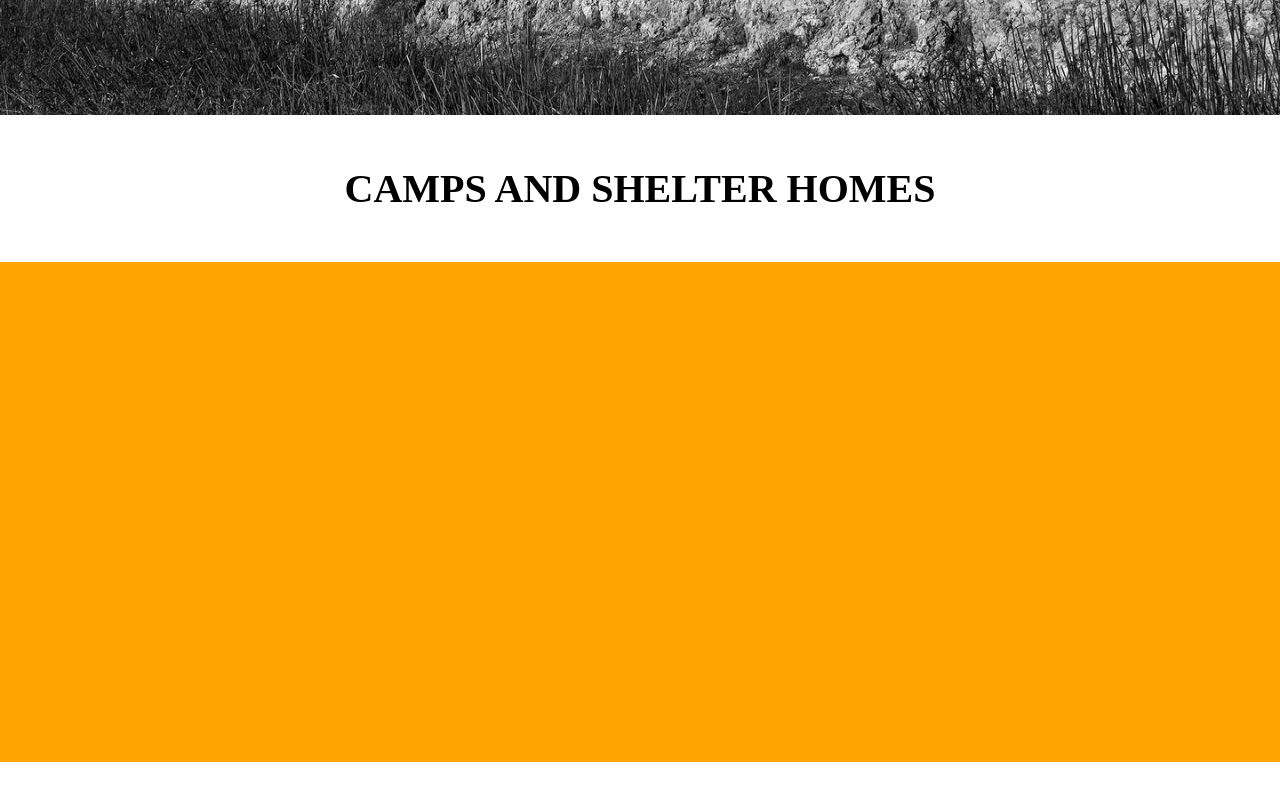
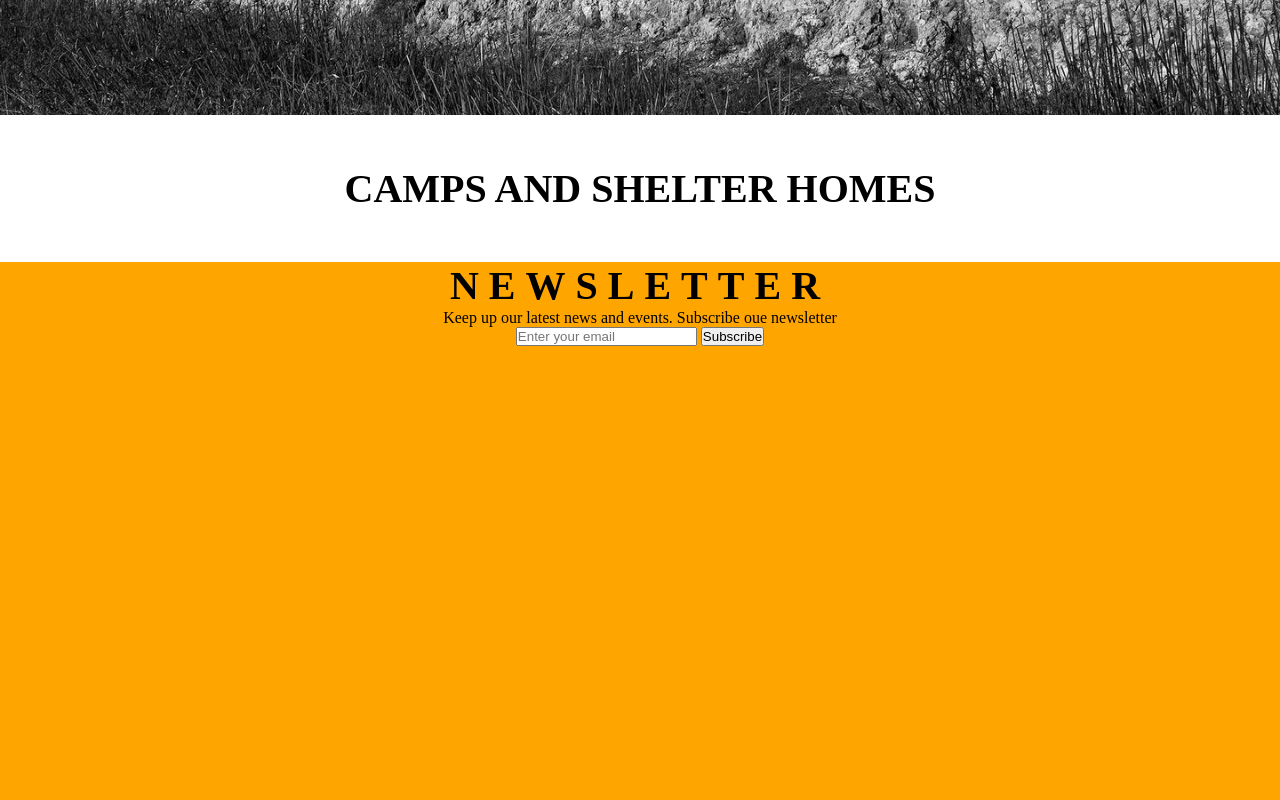
Before and after one commit to Helder-Lucau/Get-a-Home, a plain HTML site: page index.html in a window 1280 px wide. Shown: the part 865-1665 px from the top of the page. Before the commit the page ends 1627 px from the top, so only its background shows below. Drawn offline with nearby package versions, Linux system fonts and the light colour scheme; no server answers; a web font is replaced by a local one.

Commit message:
comments

```diff
--- a/css/main.css
+++ b/css/main.css
@@ -177,6 +177,14 @@ form .dnt-btn:hover {
 footer {
     background-color: orange;
     width: auto;
-    height: 500px;
+    height: 600px;
     margin-top: 50px;
+    text-align: center;
 }
+footer h2 {
+    font-size: 40px;
+    text-transform: uppercase;
+    margin: 0;
+    font-weight: 700;
+    letter-spacing: 10px;
+}
--- a/index.html
+++ b/index.html
@@ -20,6 +20,7 @@
                 </ul>
             </nav>
             <button type="submit" class="donate-btn">Donate</button>
+            <!--Modal Box when click donate button creates a pop up box-->
             <div class="bg-modal">
                 <div class="modal-content">
                     <div class="close">+</div>
@@ -67,7 +68,14 @@
             </div>
         </section>
         <footer>
-
+            <div class="box">
+                <h2>Newsletter</h2>
+                <p>Keep up our latest news and events. Subscribe oue newsletter</p>
+                <form>
+                    <input type="text" id="newsletter" placeholder="Enter your email">
+                    <button type="submit">Subscribe</button>
+                </form>
+            </div>
         </footer>
     </body>
 </html>
```
